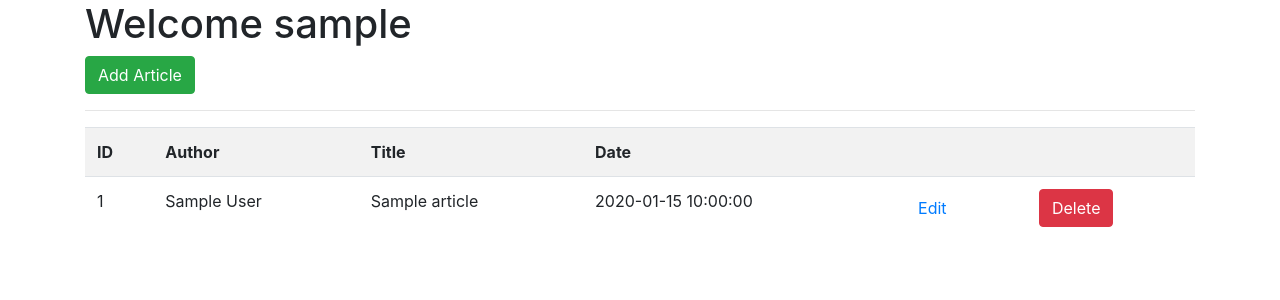
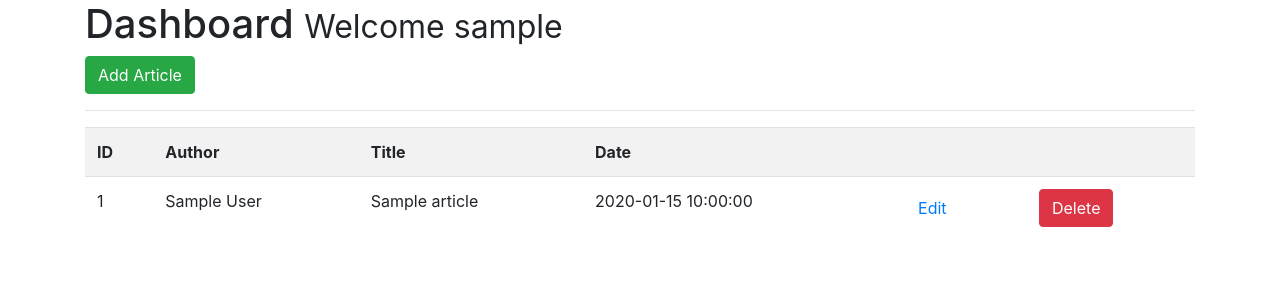
Before and after one commit to nourbalaha/my-blog, a Flask app: template templates/dashboard.html in a window 1280 px wide. Shown: the part 56-356 px from the top of the page. Run offline with Flask 2, Linux system fonts and the light colour scheme; the visitor is signed in with stand-in values (Sample User, id 1); the template is opened without the code that fills it: most values are stand-ins (such as "Sample title", 1, 10 or a date in 2020); some libraries are stand-ins or nearby versions.

Commit message:
modified delete buttons in dashboard

```diff
--- a/templates/dashboard.html
+++ b/templates/dashboard.html
@@ -1,7 +1,5 @@
-{% extends "layout.html" %}
-
-{% block body %}
-    <h1>Welcome {{session.username}}</h1>
+{% extends "layout.html" %} {% block body %}
+<h1>Dashboard <small>Welcome {{session.username}}</small></h1>
 <a class="btn btn-success" href="/add_article">Add Article</a>
 <hr />
 <table class="table table-striped">
@@ -21,7 +19,12 @@
     <td>{{article.title}}</td>
     <td>{{article.create_date}}</td>
     <td><a href="edit_article/{{article.id}}" class="btn btn-default pull-right">Edit</a></td>
-            <td><a href="#" class="btn btn-danger">Delete</a></td>
+    <td>
+      <form action="{{url_for('delete_article',id=article.id)}}" method="POST">
+        <input type="hidden" name="_method" value="DELETE">
+        <input type="submit" value="Delete" class="btn btn-danger">
+      </form>
+    </td>
   </tr>
   {% endfor %}
 </table>
```
Lines whose indentation alone changed are shown as unchanged.
